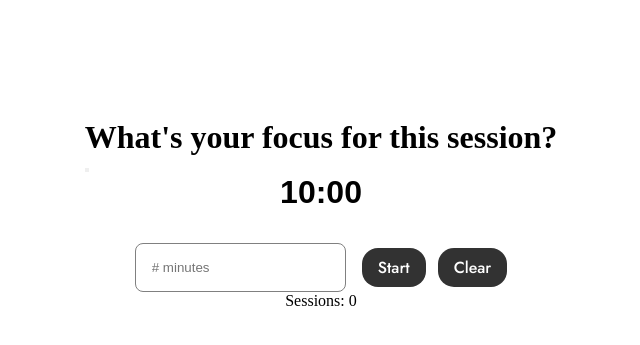
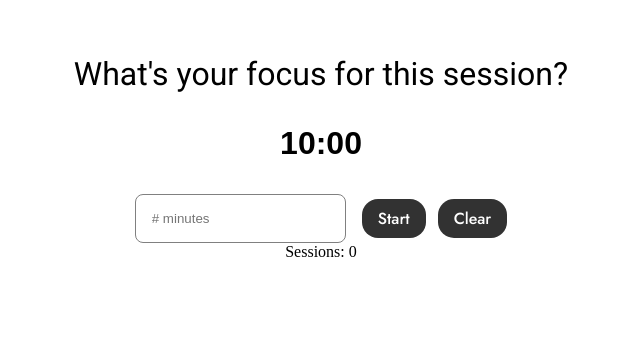
Before and after one commit to maishamir/pomodoroTimer, a React (Vite) app: page / in a window 1280 px wide. Shown: the part 201-546 px from the top of the page, without its empty margins (319-959 px from the left). Built offline with nearby package versions, Linux system fonts and the light colour scheme.

Commit message:
[WIP] focus reset to placeholder on empty input

```diff
--- a/index.html
+++ b/index.html
@@ -10,6 +10,12 @@
       href="https://fonts.googleapis.com/css2?family=Jost:ital,wght@0,100..900;1,100..900&display=swap"
       rel="stylesheet"
     />
+    <link rel="preconnect" href="https://fonts.googleapis.com" />
+    <link rel="preconnect" href="https://fonts.gstatic.com" crossorigin />
+    <link
+      href="https://fonts.googleapis.com/css2?family=Roboto:ital,wght@0,100;0,300;0,400;0,500;0,700;0,900;1,100;1,300;1,400;1,500;1,700;1,900&display=swap"
+      rel="stylesheet"
+    />
     <title>Vite + React</title>
   </head>
   <body>
--- a/src/App.css
+++ b/src/App.css
@@ -11,5 +11,5 @@
   flex-direction: column;
   align-items: center;
   height: 90vh;
-  margin-top: 40vh;
+  margin-top: 30vh;
 }
--- a/src/components/FocusSession/FocusSession.jsx
+++ b/src/components/FocusSession/FocusSession.jsx
@@ -1,22 +1,66 @@
-import React, { useEffect, useState } from "react";
+import React, { useState, useEffect, useRef } from "react";
+import "./FocusSession.scss";
 
 function FocusSession() {
   const [focus, setFocus] = useState("What's your focus for this session?");
+  const [isEditable, setIsEditable] = useState(false);
+  const focusRef = useRef(null);
+  const hasCleared = useRef(false);
 
-  function handleFocusChange(e) {
-      e.target.contentEditable = true;
+  function handleFocusEdit(e) {
+    e.target.contentEditable = true;
+    setIsEditable(true);
   }
 
-    function handleSetFocus(e) {
-        if (e.key === "Enter") {
-            e.target.contentEditable = false;
-            setFocus(e.target.innerHTML)
-        }
+  function handleBlur(e) {
+    setIsEditable(false)
+    e.target.contentEditable = false;
+
+    if (e.target.innerHTML === "") {
+      setFocus("What's focus for this session?")
     }
+
+  }
+  // useEffect(() => {
+  //   if (isEditable) {
+  //     const handleClickOutside = (e) => {
+  //       if (focusRef.current && !focusRef.current.contains(e.target)) {
+  //         setIsEditable(false);
+  //       }
+  //     };
+
+  //     document.addEventListener("click", handleClickOutside);
+  //     return () => document.removeEventListener("click", handleClickOutside);
+  //   }
+  // }, [isEditable]);
+
+  // sets the focus to whatever the user inputs upon hitting enter; clears the focus before typing
+  function handleSetFocus(e) {
+    if (!hasCleared.current) {
+      focusRef.current.innerText = "";
+      hasCleared.current = true;
+    }
+    if (e.key === "Enter") {
+      if (focusRef.current.value === "") {
+        setFocus("What's your focus for this session?");
+      } else {
+        e.target.contentEditable = false;
+        setFocus(e.target.innerHTML);
+        setIsEditable(false);
+      }
+    }
+  }
   return (
-    <div>
-      <h1 onClick={handleFocusChange} onChange={e => setFocus(e.target.value)} onKeyDown={handleSetFocus}>{focus}</h1>
-      <button></button>
+    <div className="focusSession">
+      <h1
+        ref={focusRef}
+        className={`focusSession__focus ${isEditable ? "edit" : ""}`}
+        onClick={handleFocusEdit}
+        onKeyDown={handleSetFocus}
+        onBlur={handleBlur}
+      >
+        {focus}
+      </h1>
     </div>
   );
 }
--- /dev/null
+++ b/src/components/FocusSession/FocusSession.scss
@@ -0,0 +1,18 @@
+.focusSession {
+    &__focus {
+        margin-bottom: 1rem;
+        // border: 1px solid red;
+        font-family: "Roboto", sans-serif;
+        font-weight: 400;
+        cursor: pointer;
+        padding: 1rem;
+    }
+}
+
+
+
+.edit {
+    outline: 1px solid green;
+    border-radius: 8px;
+    color: rgba(0, 0, 0, 0.5 );
+}
```
